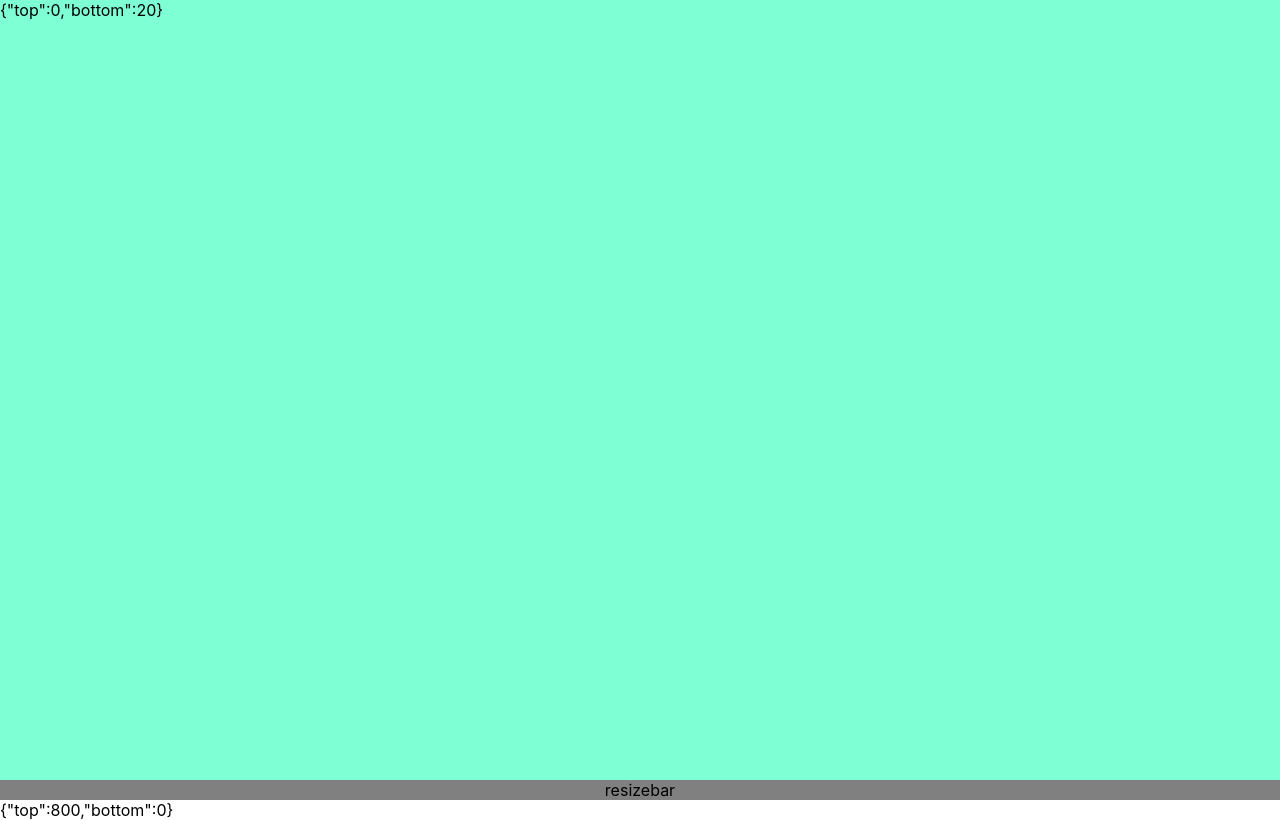
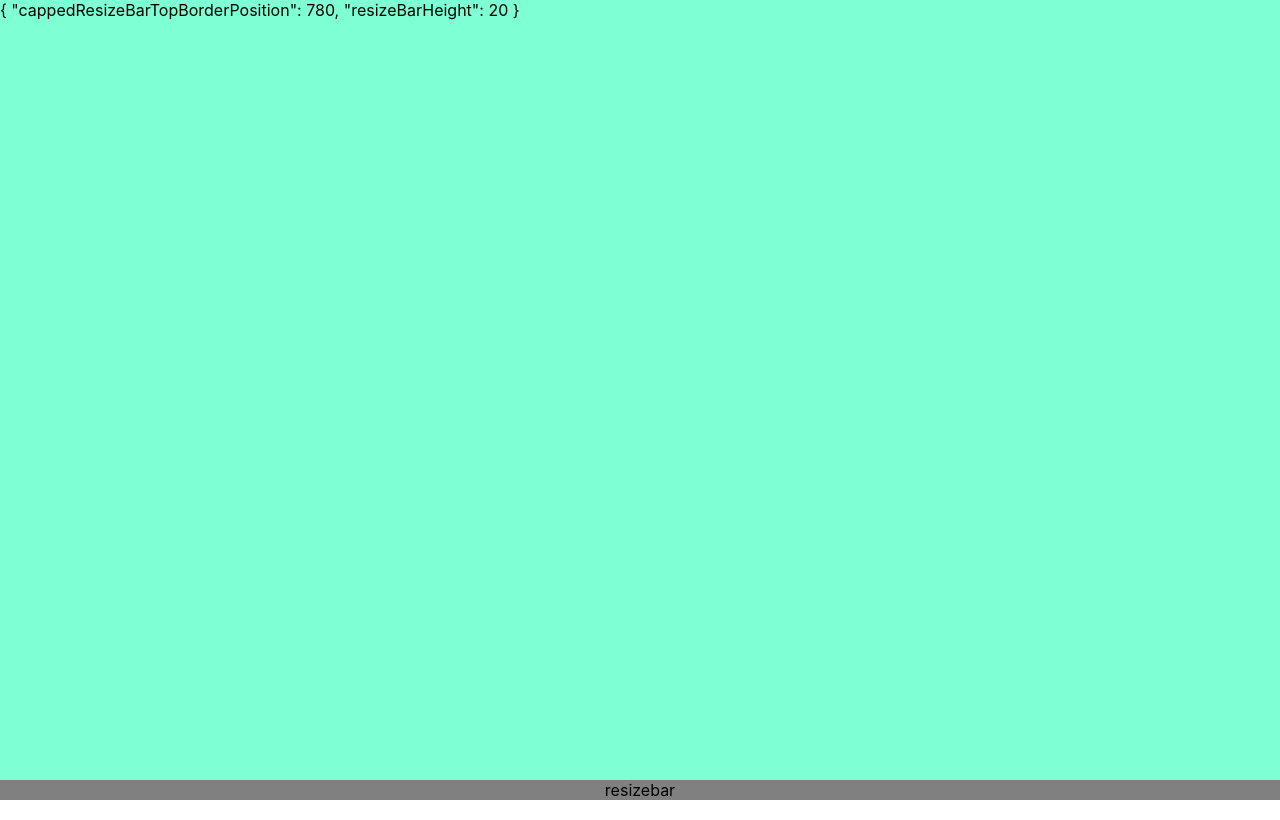
Before and after one commit to ggcaponetto/negative, a React (Create React App) app: page / in a window 1280 px wide. Built offline with nearby package versions, Linux system fonts and the light colour scheme.

Commit message:
add tozch support for uicontainer and resizebar

```diff
--- a/src/components/engine/engine.css
+++ b/src/components/engine/engine.css
@@ -1,7 +1,6 @@
 .UIContainer{
     display: flex;
     flex: 1;
-    flex-direction: column;
     position: relative;
 }
 
@@ -22,6 +21,7 @@
     position: absolute;
     left: 0;
     right: 0;
+    overflow: auto;
 }
 
 .UIContainer .section.top{
--- a/src/components/engine/engine.js
+++ b/src/components/engine/engine.js
@@ -9,37 +9,49 @@ function ResizeBar(props) {
 	const resizeBar = useRef(null);
 	useEffect(() => {
 		console.debug(`${ResizeBar.name} useEffect`);
+		let containerHeight = props.uiContainer.current.clientHeight;
+		let resizeBarHeight = resizeBar.current.clientHeight;
+		let resizeBarTopBorderPosition = containerHeight - resizeBarHeight;
+		// Cap the resizeBarTopBorderPosition.
+		// On mouse release the clientY could be negative or higher than te container height
+		let cappedResizeBarTopBorderPosition = Math.min(Math.max(resizeBarTopBorderPosition, 0), containerHeight - resizeBarHeight);
+
+		console.debug(`${ResizeBar.name} handleDrag`, {
+			resizeBarTopBorderPosition, resizeBarHeight, containerHeight, uiContainer: props.uiContainer
+		});
+
 		setStyle({
-			top: props.uiContainer.current.clientHeight - resizeBar.current.clientHeight
+			top: cappedResizeBarTopBorderPosition
 		});
-		props.onResize({
-			sectionTop: {
-				top: 0, bottom: resizeBar.current.clientHeight
-			},
-			sectionBottom: {
-				top: props.uiContainer.current.clientHeight, bottom: 0
-			}
-		})
+		props.onResize({cappedResizeBarTopBorderPosition, resizeBarHeight})
 	}, []);
 
 	const handleDrag = (e) => {
-		let pixelsFromTop = Math.min(e.clientY, props.uiContainer.current.clientHeight - resizeBar.current.clientHeight);
+
+		// Detect if the event comes from a touch enabled device
+		let isTouch = e.touches;
+
+		let resizeBarTopBorderPosition = e.clientY;
+		if(isTouch && e.touches[0]){
+			resizeBarTopBorderPosition = e.touches[0].clientY;
+		} else {
+			resizeBarTopBorderPosition = e.clientY;
+		}
+		let containerHeight = props.uiContainer.current.clientHeight;
+		let resizeBarHeight = resizeBar.current.clientHeight;
+		// Cap the resizeBarTopBorderPosition.
+		// On mouse release the clientY could be negative or higher than te container height
+		let cappedResizeBarTopBorderPosition = Math.min(Math.max(resizeBarTopBorderPosition, 0), containerHeight - resizeBarHeight);
+
 		console.debug(`${ResizeBar.name} handleDrag`, {
-			e, uiContainer: props.uiContainer
+			e, resizeBarTopBorderPosition, resizeBarHeight, containerHeight, uiContainer: props.uiContainer
 		});
 
 		setStyle({
-			top: pixelsFromTop
+			top: cappedResizeBarTopBorderPosition
 		});
 
-		props.onResize({
-			sectionTop: {
-				top: 0, bottom: props.uiContainer.current.clientHeight - pixelsFromTop
-			},
-			sectionBottom: {
-				top: pixelsFromTop + resizeBar.current.clientHeight, bottom: 0
-			}
-		})
+		props.onResize({cappedResizeBarTopBorderPosition, resizeBarHeight})
 	};
 
 	return (
@@ -49,6 +61,8 @@ function ResizeBar(props) {
 			style={style}
 			ref={resizeBar}
 			onDragStart={(e) => {
+				e.persist();
+				// e.preventDefault();
 				console.debug(`${ResizeBar.name} onDragStart`, e);
 				let ghostElement = document.createElement("div");
 				ghostElement.style.display = "none"; /* or visibility: hidden, or any of the above */
@@ -56,12 +70,27 @@ function ResizeBar(props) {
 				handleDrag(e);
 			}}
 			onDrag={(e) => {
-				e.preventDefault();
+				e.persist();
+				// e.preventDefault();
 				console.debug(`${ResizeBar.name} onDrag`, e);
 				handleDrag(e);
 			}}
 			onDragEnd={(e) => {
+				e.persist();
+				// e.preventDefault();
 				console.debug(`${ResizeBar.name} onDragEnd`, e);
+				handleDrag(e);
+			}}
+			onTouchStart={(e) => {
+				e.persist();
+				// e.preventDefault();
+				console.debug(`${ResizeBar.name} onTouchStart`, e);
+				handleDrag(e);
+			}}
+			onTouchMove={(e) => {
+				e.persist();
+				// e.preventDefault();
+				console.debug(`${ResizeBar.name} onTouchMove`, e);
 				handleDrag(e);
 			}}
 		>
@@ -71,23 +100,52 @@ function ResizeBar(props) {
 }
 
 function UIContainer() {
-	const [resizeBarData, setResizeBarData] = useState({
-		sectionTop: {
-			top: 0, bottom: 0
-		},
-		sectionBottom: {
-			top: 0, bottom: 0
-		}
-	});
+	const directions = {column: "column", row: "row"};
+	const [resizeBarData, setResizeBarData] = useState(null);
+	const [direction, setDirection] = useState(directions.column);
+
 	const uiContainer = useRef(null);
 
 	useEffect(() => {
 		console.debug(`${UIContainer.name} useEffect`);
 	}, []);
 
+	const getTopSection = () => {
+		if(resizeBarData){
+			return (
+				<div className={"section top"} style={{
+					top: 0,
+					bottom: uiContainer.current.clientHeight - resizeBarData.cappedResizeBarTopBorderPosition
+				}}>
+					{JSON.stringify(resizeBarData, null, 4)}
+				</div>
+			)
+		} else {
+			return null;
+		}
+	};
+
+	const getBottomSection = () => {
+		if(resizeBarData){
+			return (
+				<div className={"section bottom"} style={{
+					top: resizeBarData.cappedResizeBarTopBorderPosition + resizeBarData.resizeBarHeight,
+					bottom: 0
+				}}>
+					{JSON.stringify(resizeBarData, null, 4)}
+				</div>
+			)
+		} else {
+			return null;
+		}
+	};
+
 	return (
 		<div
 			className={UIContainer.name}
+			style={{
+				flexDirection: direction
+			}}
 			ref={uiContainer}
 			onDrop={(e) => {
 				e.preventDefault();
@@ -102,16 +160,8 @@ function UIContainer() {
 					setResizeBarData(resizeBarData);
 				}}
 			/>
-			<div className={"section top"} style={{
-				top: resizeBarData.sectionTop.top, bottom: resizeBarData.sectionTop.bottom
-			}}>
-				{JSON.stringify(resizeBarData.sectionTop)}
-			</div>
-			<div className={"section bottom"} style={{
-				top: resizeBarData.sectionBottom.top, bottom: resizeBarData.sectionBottom.bottom
-			}}>
-				{JSON.stringify(resizeBarData.sectionBottom)}
-			</div>
+			{getTopSection()}
+			{getBottomSection()}
 		</div>
 	);
 }
```
